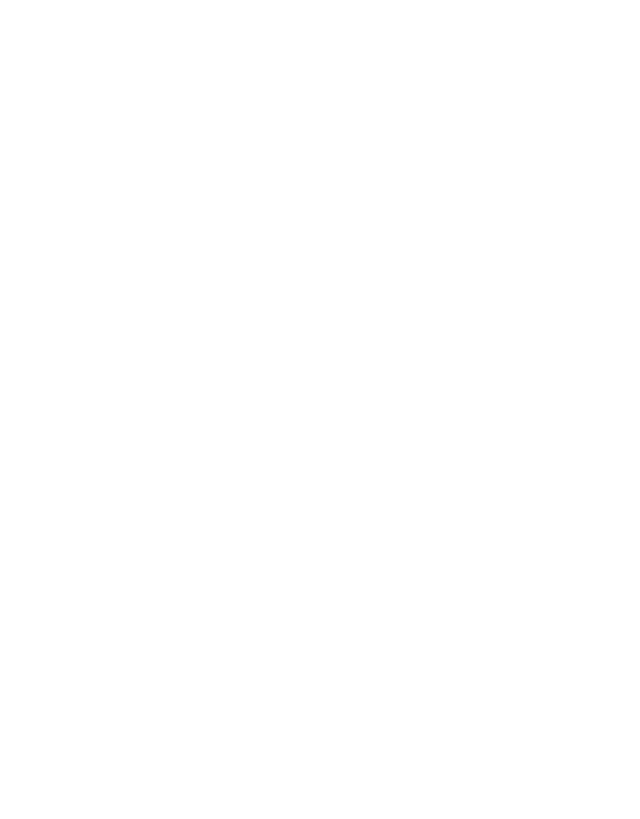
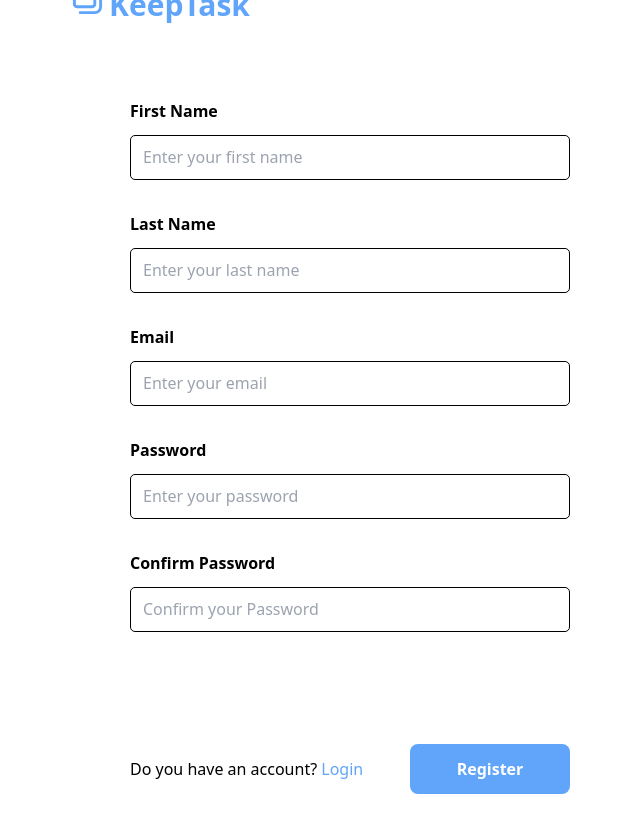
Before and after one commit to anibal-carre/KeepTask, a React (Vite) app in the folder client/: page /auth/register in a window 1280 px wide. Before the commit this address had no page. Shown: the whole page, without its empty margins (290-930 px from the left). Built offline with nearby package versions, Linux system fonts and the light colour scheme.

Commit message:
login and register page

```diff
--- a/client/src/App.jsx
+++ b/client/src/App.jsx
@@ -1,12 +1,16 @@
 import { BrowserRouter, Route, Routes } from "react-router-dom";
 import LandingHome from "./scenes/LandingHome";
 import DataProvider from "./state/DataProvider";
+import LoginPage from "./scenes/LoginPage";
+import RegisterPage from "./scenes/RegisterPage";
 function App() {
   return (
     <DataProvider>
       <BrowserRouter>
         <Routes>
           <Route path="/" element={<LandingHome />} />
+          <Route path="/auth/login" element={<LoginPage />} />
+          <Route path="/auth/register" element={<RegisterPage />} />
         </Routes>
       </BrowserRouter>
     </DataProvider>
--- a/client/src/components/LandingHome/HeroSection.jsx
+++ b/client/src/components/LandingHome/HeroSection.jsx
@@ -1,6 +1,6 @@
 import { motion } from "framer-motion";
 
-const HeroSection = () => {
+const HeroSection = ({ navigate }) => {
   const titleAnimation = {
     initial: {
       opacity: 0.2,
@@ -40,6 +40,7 @@ const HeroSection = () => {
           animate="animate"
           transition={{ ease: "easeInOut", duration: 0.9 }}
           className="w-[250px] h-[50px] bg-blue-400 text-[18px] font-[600] text-white rounded-[8px] mt-20 hover:bg-blue-300"
+          onClick={() => navigate("/auth/login")}
         >
           Get started
         </motion.button>
--- a/client/src/components/LandingHome/Navbar.jsx
+++ b/client/src/components/LandingHome/Navbar.jsx
@@ -7,7 +7,7 @@ import { useContext } from "react";
 import DataContext from "../../state/DataContext";
 import SunIcon from "../Icons/SunIcon";
 
-const Navbar = () => {
+const Navbar = ({ navigate }) => {
   const { theme, setTheme } = useContext(DataContext);
   return (
     <nav
@@ -49,7 +49,10 @@ const Navbar = () => {
 
             <div className="w-[2px] rounded-sm h-[45px] bg-blue-300 mr-2 "></div>
 
-            <button className="w-[100px] h-[40px] flex justify-center items-center bg-blue-400 hover:bg-blue-300 rounded-[8px] text-[18px] font-[600] text-white">
+            <button
+              onClick={() => navigate("/auth/login")}
+              className="w-[100px] h-[40px] flex justify-center items-center bg-blue-400 hover:bg-blue-300 rounded-[8px] text-[18px] font-[600] text-white"
+            >
               <AccountIcon />
             </button>
             <div className="w-[2px] rounded-sm h-[45px] bg-blue-300 mr-2 ml-2"></div>
--- a/client/src/scenes/LandingHome.jsx
+++ b/client/src/scenes/LandingHome.jsx
@@ -2,8 +2,10 @@ import Navbar from "../components/LandingHome/Navbar";
 import { useContext } from "react";
 import DataContext from "../state/DataContext";
 import HeroSection from "../components/LandingHome/HeroSection";
+import { useNavigate } from "react-router-dom";
 
 const LandingHome = () => {
+  const navigate = useNavigate();
   const { theme } = useContext(DataContext);
 
   return (
@@ -13,10 +15,10 @@ const LandingHome = () => {
       }`}
     >
       <header className="w-full">
-        <Navbar />
+        <Navbar navigate={navigate} />
       </header>
 
-      <HeroSection />
+      <HeroSection navigate={navigate} />
     </div>
   );
 };
--- /dev/null
+++ b/client/src/scenes/LoginPage.jsx
@@ -0,0 +1,107 @@
+import { motion } from "framer-motion";
+import NoteIcon from "../components/Icons/NoteIcon";
+import { useNavigate } from "react-router-dom";
+import { useContext } from "react";
+import DataContext from "../state/DataContext";
+
+const LoginPage = () => {
+  const { theme } = useContext(DataContext);
+  const navigate = useNavigate();
+  const inputAnimation = {
+    initial: {
+      opacity: 0.2,
+      y: -60,
+    },
+    animate: {
+      opacity: 1,
+      y: 0,
+    },
+  };
+  return (
+    <div
+      className={`w-screen h-screen flex flex-col justify-center items-center ${
+        theme == "light" ? "text-black bg-white" : "text-white bg-black"
+      }`}
+    >
+      <motion.div
+        variants={inputAnimation}
+        initial="initial"
+        animate="animate"
+        transition={{ ease: "easeInOut", duration: 0.5 }}
+        className="w-full flex md:w-[600px] mb-8"
+      >
+        <motion.div
+          animate={{
+            scale: [1, 1, 2, 1, 1],
+            rotate: [0, 0, 60, 50, 0],
+          }}
+          transition={{ ease: "easeInOut", duration: 0.7 }}
+          className="ml-6 md:ml-5"
+        >
+          <NoteIcon />{" "}
+        </motion.div>
+        <span className="text-blue-400 text-[30px] font-[700] cursor-pointer">
+          KeepTask
+        </span>
+      </motion.div>
+
+      <form className="w-full flex flex-col gap-8 md:w-[600px] h-[700px] py-10 px-14 md:px-20">
+        <motion.div
+          variants={inputAnimation}
+          initial="initial"
+          animate="animate"
+          transition={{ ease: "easeInOut", duration: 0.6 }}
+          className="flex flex-col gap-3"
+        >
+          <span className="text-[16px] font-[600]">Email</span>
+          <input
+            className={`h-[45px] rounded-[5px] border border-black font-[500] px-3 ${
+              theme == "light" ? "bg-white" : "bg-zinc-800"
+            }`}
+            type="text"
+            placeholder="Enter your email"
+          />
+        </motion.div>
+        <motion.div
+          variants={inputAnimation}
+          initial="initial"
+          animate="animate"
+          transition={{ ease: "easeInOut", duration: 0.7 }}
+          className="flex flex-col gap-3"
+        >
+          <span className="text-[16px] font-[600]">Password</span>
+          <input
+            className={`h-[45px] rounded-[5px] border border-black font-[500] px-3 ${
+              theme == "light" ? "bg-white" : "bg-zinc-800"
+            }`}
+            type="password"
+            placeholder="Enter your password"
+          />
+        </motion.div>
+
+        <motion.div
+          variants={inputAnimation}
+          initial="initial"
+          animate="animate"
+          transition={{ ease: "easeInOut", duration: 0.8 }}
+          className="w-full flex justify-between items-center mt-20"
+        >
+          <span className="font-[500] text-[14px] md:text-[16px]">
+            Are you new here?{" "}
+            <span
+              className="text-blue-400 cursor-pointer hover:underline"
+              onClick={() => navigate("/auth/register")}
+            >
+              Register
+            </span>
+          </span>
+          <button className="w-[160px] h-[50px] bg-blue-400 text-[16px] font-[600] text-white rounded-[8px] hover:bg-blue-300">
+            Login
+          </button>
+        </motion.div>
+      </form>
+    </div>
+  );
+};
+
+export default LoginPage;
--- /dev/null
+++ b/client/src/scenes/RegisterPage.jsx
@@ -0,0 +1,156 @@
+import { motion } from "framer-motion";
+import NoteIcon from "../components/Icons/NoteIcon";
+import { useNavigate } from "react-router-dom";
+import { useContext } from "react";
+import DataContext from "../state/DataContext";
+
+const RegisterPage = () => {
+  const { theme } = useContext(DataContext);
+  const navigate = useNavigate();
+  const inputAnimation = {
+    initial: {
+      opacity: 0.2,
+      y: -60,
+    },
+    animate: {
+      opacity: 1,
+      y: 0,
+    },
+  };
+  return (
+    <div
+      className={`w-screen h-screen flex flex-col justify-center items-center ${
+        theme == "light" ? "text-black bg-white" : "text-white bg-black"
+      }`}
+    >
+      <motion.div
+        variants={inputAnimation}
+        initial="initial"
+        animate="animate"
+        transition={{ ease: "easeInOut", duration: 0.5 }}
+        className="w-full flex md:w-[600px] mb-8"
+      >
+        <motion.div
+          animate={{
+            scale: [1, 1, 2, 1, 1],
+            rotate: [0, 0, 60, 50, 0],
+          }}
+          transition={{ ease: "easeInOut", duration: 0.7 }}
+          className="ml-6 md:ml-5"
+        >
+          <NoteIcon />{" "}
+        </motion.div>
+        <span className="text-blue-400 text-[30px] font-[700] cursor-pointer">
+          KeepTask
+        </span>
+      </motion.div>
+
+      <form className="w-full flex flex-col gap-8 md:w-[600px] h-[760px] py-10 px-14 md:px-20">
+        <motion.div
+          variants={inputAnimation}
+          initial="initial"
+          animate="animate"
+          transition={{ ease: "easeInOut", duration: 0.5 }}
+          className="flex flex-col gap-3"
+        >
+          <span className="text-[16px] font-[600]">First Name</span>
+          <input
+            className={`h-[45px] rounded-[5px] border border-black font-[500] px-3 ${
+              theme == "light" ? "bg-white" : "bg-zinc-800"
+            }`}
+            type="text"
+            placeholder="Enter your first name"
+          />
+        </motion.div>
+        <motion.div
+          variants={inputAnimation}
+          initial="initial"
+          animate="animate"
+          transition={{ ease: "easeInOut", duration: 0.6 }}
+          className="flex flex-col gap-3"
+        >
+          <span className="text-[16px] font-[600]">Last Name</span>
+          <input
+            className={`h-[45px] rounded-[5px] border border-black font-[500] px-3 ${
+              theme == "light" ? "bg-white" : "bg-zinc-800"
+            }`}
+            type="text"
+            placeholder="Enter your last name"
+          />
+        </motion.div>
+        <motion.div
+          variants={inputAnimation}
+          initial="initial"
+          animate="animate"
+          transition={{ ease: "easeInOut", duration: 0.7 }}
+          className="flex flex-col gap-3"
+        >
+          <span className="text-[16px] font-[600]">Email</span>
+          <input
+            className={`h-[45px] rounded-[5px] border border-black font-[500] px-3 ${
+              theme == "light" ? "bg-white" : "bg-zinc-800"
+            }`}
+            type="text"
+            placeholder="Enter your email"
+          />
+        </motion.div>
+        <motion.div
+          variants={inputAnimation}
+          initial="initial"
+          animate="animate"
+          transition={{ ease: "easeInOut", duration: 0.8 }}
+          className="flex flex-col gap-3"
+        >
+          <span className="text-[16px] font-[600]">Password</span>
+          <input
+            className={`h-[45px] rounded-[5px] border border-black font-[500] px-3 ${
+              theme == "light" ? "bg-white" : "bg-zinc-800"
+            }`}
+            type="password"
+            placeholder="Enter your password"
+          />
+        </motion.div>
+
+        <motion.div
+          variants={inputAnimation}
+          initial="initial"
+          animate="animate"
+          transition={{ ease: "easeInOut", duration: 0.9 }}
+          className="flex flex-col gap-3"
+        >
+          <span className="text-[16px] font-[600]">Confirm Password</span>
+          <input
+            className={`h-[45px] rounded-[5px] border border-black font-[500] px-3 ${
+              theme == "light" ? "bg-white" : "bg-zinc-800"
+            }`}
+            type="password"
+            placeholder="Confirm your Password"
+          />
+        </motion.div>
+
+        <motion.div
+          variants={inputAnimation}
+          initial="initial"
+          animate="animate"
+          transition={{ ease: "easeInOut", duration: 1.0 }}
+          className="w-full flex justify-between items-center mt-20 gap-2"
+        >
+          <span className="font-[500] text-[14px] md:text-[16px] mr-2">
+            Do you have an account?{" "}
+            <span
+              className="text-blue-400 cursor-pointer hover:underline"
+              onClick={() => navigate("/auth/login")}
+            >
+              Login
+            </span>
+          </span>
+          <button className="w-[160px] h-[50px] bg-blue-400 text-[16px] font-[600] text-white rounded-[8px] hover:bg-blue-300">
+            Register
+          </button>
+        </motion.div>
+      </form>
+    </div>
+  );
+};
+
+export default RegisterPage;
```
